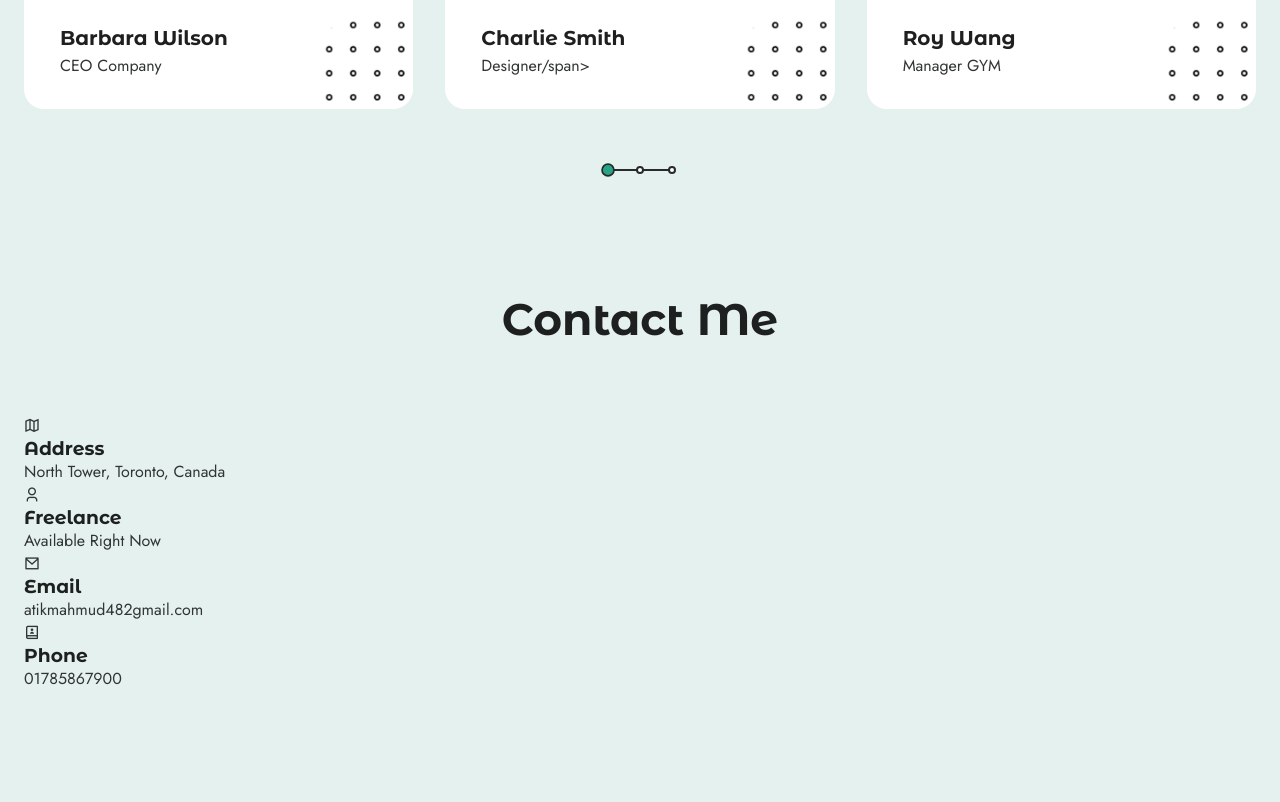
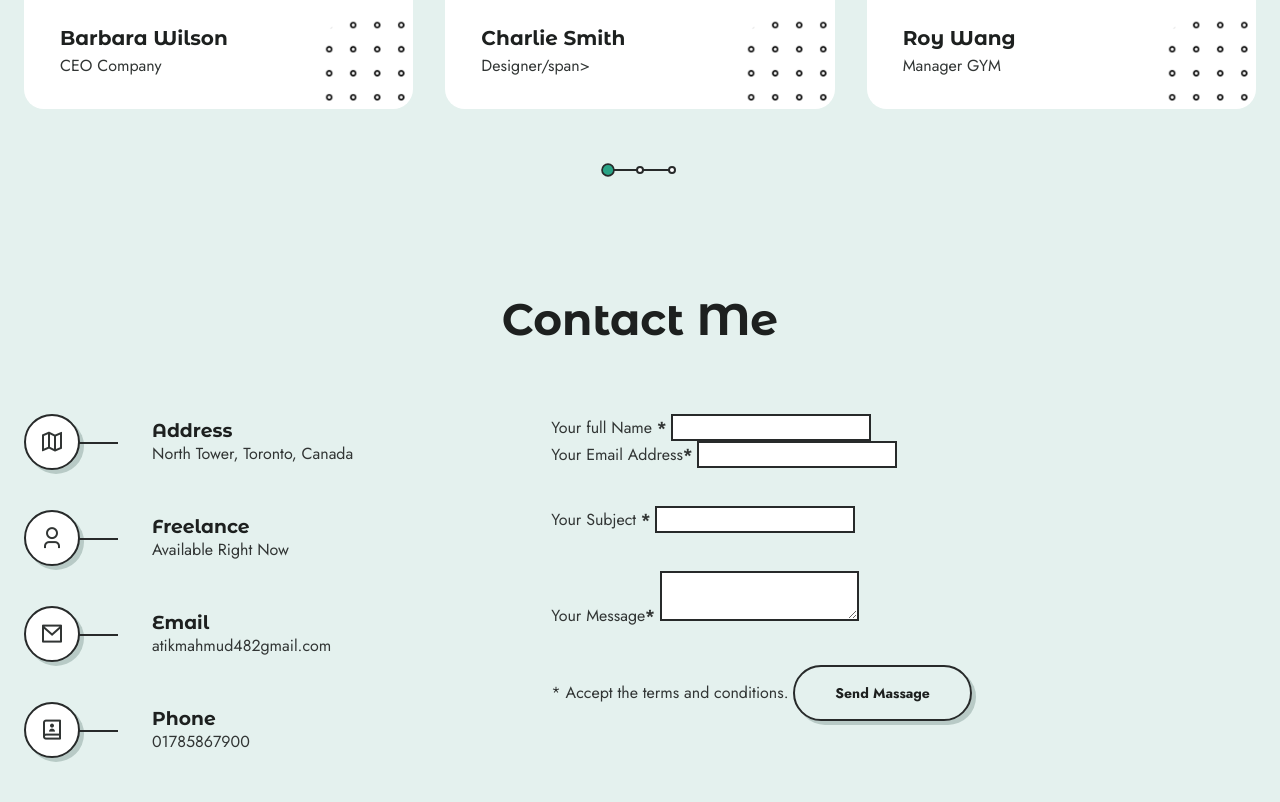
Before and after one commit to atikmahmud482/Portfolio, a plain HTML site: page index.html in a window 1280 px wide. Shown: the part 4987-5789 px from the top of the page. Drawn offline with nearby package versions, Linux system fonts and the light colour scheme; files whose address does not match are found by name.

Commit message:
contact section

```diff
--- a/assets/css/styles.css
+++ b/assets/css/styles.css
@@ -786,7 +786,49 @@ textarea {
   margin-block: 2rem 0.25rem;
 }
 /*=============== CONTACT ===============*/
+.contact {
+  padding-bottom: 14rem;
+}
 
+.contact-container {
+  grid-template-columns: 5fr 7fr;
+  column-gap: 1.5rem;
+}
+
+.contact-card {
+  display: grid;
+  grid-template-columns: max-content 1fr;
+  align-items: center;
+  column-gap: 4.5rem;
+  margin-bottom: 2.5rem;
+}
+
+.contact-icon,
+.contact-form-input {
+  border: 2px solid var(--border-color);
+  background-color: var(--container-color);
+}
+
+.contact-icon {
+  width: 56px;
+  height: 56px;
+  border-radius: 50%;
+  box-shadow: 4px 4px var(--shadow-color);
+  font-size: var(--h3-font-size);
+  display: grid;
+  place-items: center;
+  position: relative;
+}
+
+.contact-icon ::after {
+  content: "";
+  position: absolute;
+  left: 100%;
+  top: 50%;
+  width: 40px;
+  height: 2px;
+  background-color: var(--border-color);
+}
 /*=============== FOOTER ===============*/
 
 /*=============== STYLE SWITCHER ===============*/
--- a/index.html
+++ b/index.html
@@ -785,6 +785,51 @@
               </div>
             </div>
           </div>
+          <form action="" class="contact-form grid">
+            <div class="contact-form-group">
+              <div class="contact-form-div">
+                <label for="" class="contact-form-label">Your full Name <b>*</b></label>
+                <input
+                type="text"
+                class="contact-form-input"
+                id="contact-name"
+                />
+              </div>
+
+              <div class="contact-form-div">
+                <label for="" class="contact-form-label">Your Email Address<b>*</b></label>
+                <input
+                type="email"
+                class="contact-form-input"
+                id="contact-email"
+                />
+              </div>
+            </div>
+
+            <div class="contact-form-div">
+              <label for="" class="contact-form-label">Your Subject <b>*</b></label>
+              <input
+              type="text"
+              class="contact-form-input"
+              id="contact-subject"
+              />
+            </div>
+
+            <div class="contact-form-div">
+              <label for="" class="contact-form-label">Your Message<b>*</b></label>
+              <textarea
+
+              class="contact-form-input contact-form-area"
+              id="contact-massage"
+              ></textarea>
+            </div>
+
+            <div class="contact-submit">
+              <span>* Accept the terms and conditions.</span>
+              <button type="submit" class="btn"> Send Massage</button>
+            </div>
+            <p class="massage"></p>
+          </form>
         </div>
       </section>
     </main>
```
